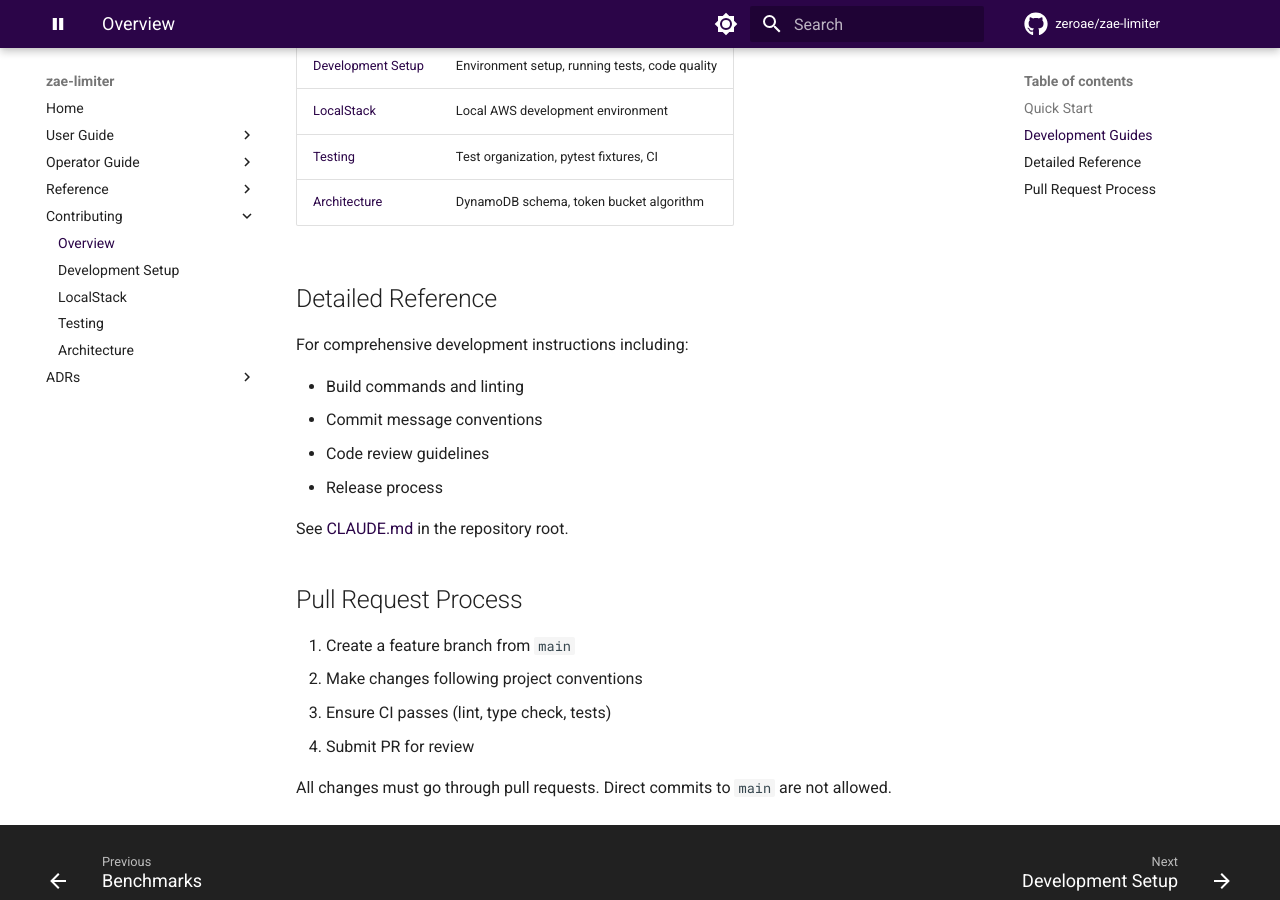
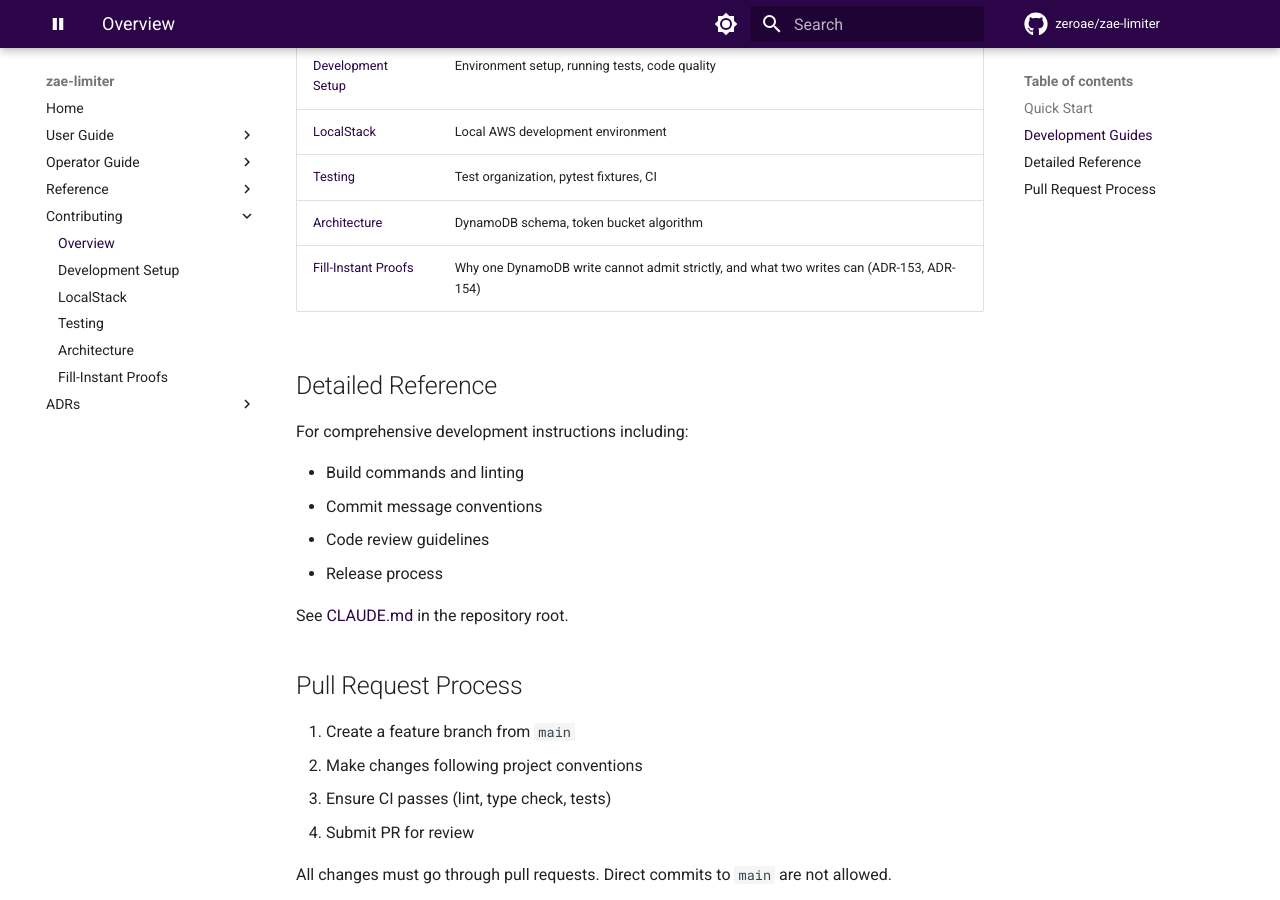
Before and after one commit to zeroae/zae-limiter, an MkDocs documentation site: the page built from docs/contributing/index.md, in a window 1280 px wide and 900 px high, scrolled down 506 px. Built offline with MkDocs 1.6.1 and Material for MkDocs 9.7.7, drawn with Linux system fonts in a browser that asks for light colours; comment, search, counter and statistics services are not loaded; the version menu is left out.

Commit message:
📝 docs(contributing): publish the fill-instant proofs
mkdocs excludes docs/plans from the site, so the proofs ADR-154 rests on
were not published. They move to docs/contributing beside Architecture,
with a nav entry and a row in the Contributing index, and ADR-154's
Design line links to them. A note marks the page as describing a
proposed design.

Co-Authored-By: Claude Opus 5.5 <noreply@anthropic.com>

```diff
--- a/docs/contributing/index.md
+++ b/docs/contributing/index.md
@@ -20,6 +20,7 @@ pytest
 | [LocalStack](localstack.md) | Local AWS development environment |
 | [Testing](testing.md) | Test organization, pytest fixtures, CI |
 | [Architecture](architecture.md) | DynamoDB schema, token bucket algorithm |
+| [Fill-Instant Proofs](fill-instant-proofs.md) | Why one DynamoDB write cannot admit strictly, and what two writes can (ADR-153, ADR-154) |
 
 ## Detailed Reference
 
--- a/mkdocs.yml
+++ b/mkdocs.yml
@@ -151,6 +151,7 @@ nav:
       - LocalStack: contributing/localstack.md
       - Testing: contributing/testing.md
       - Architecture: contributing/architecture.md
+      - Fill-Instant Proofs: contributing/fill-instant-proofs.md
   - ADRs:
       - ADR Format: adr/000-adr-format-standard.md
       - Foundational (v0.1.0-v0.4.0):
```
Also changed, not shown: docs/adr/154-fill-instant-fast-path.md (+1 -1 lines), docs/contributing/fill-instant-proofs.md (renamed from docs/plans/2026-11-07-fill-instant-fast-path-design.md, +4 -0 lines).
